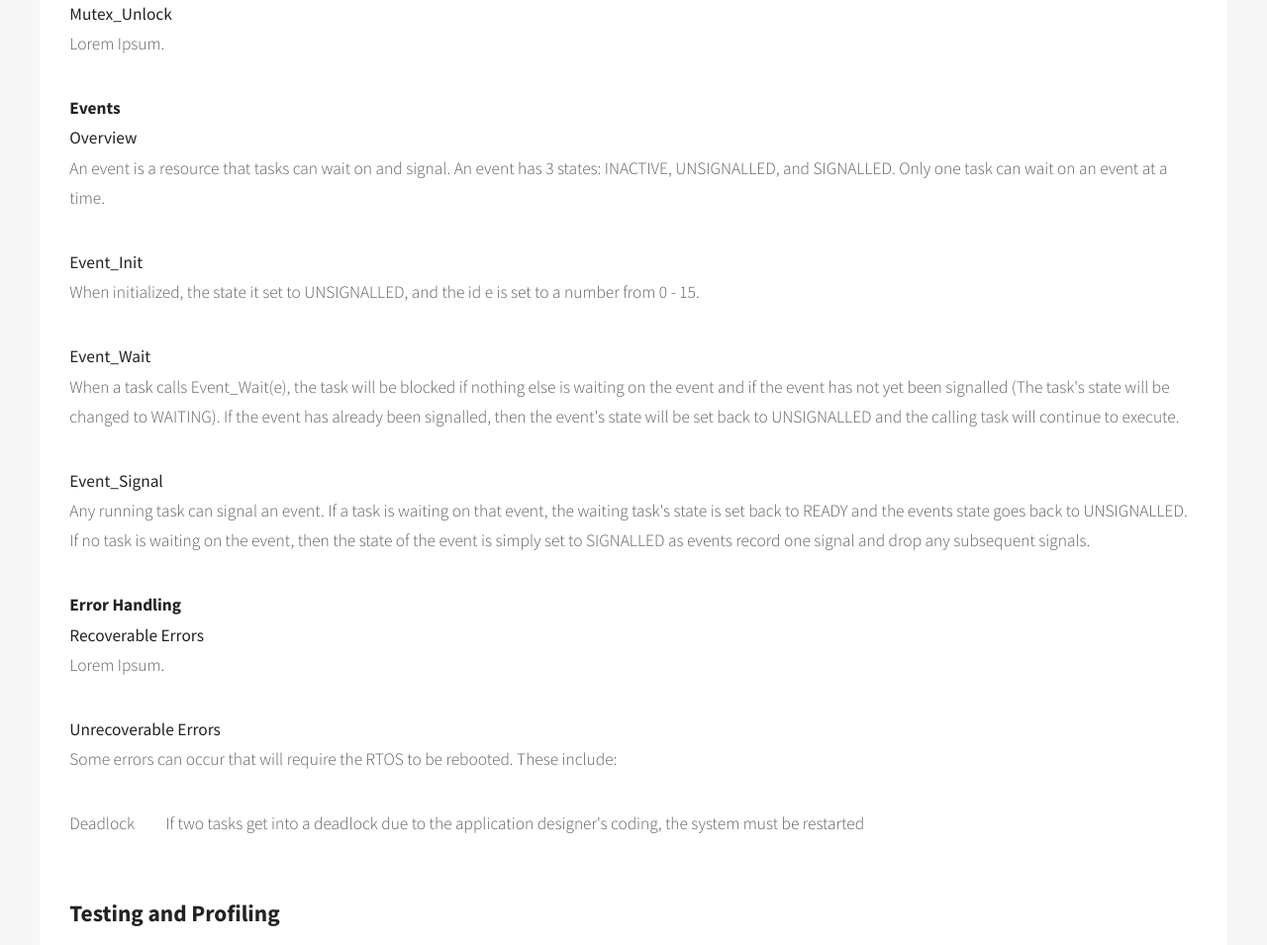
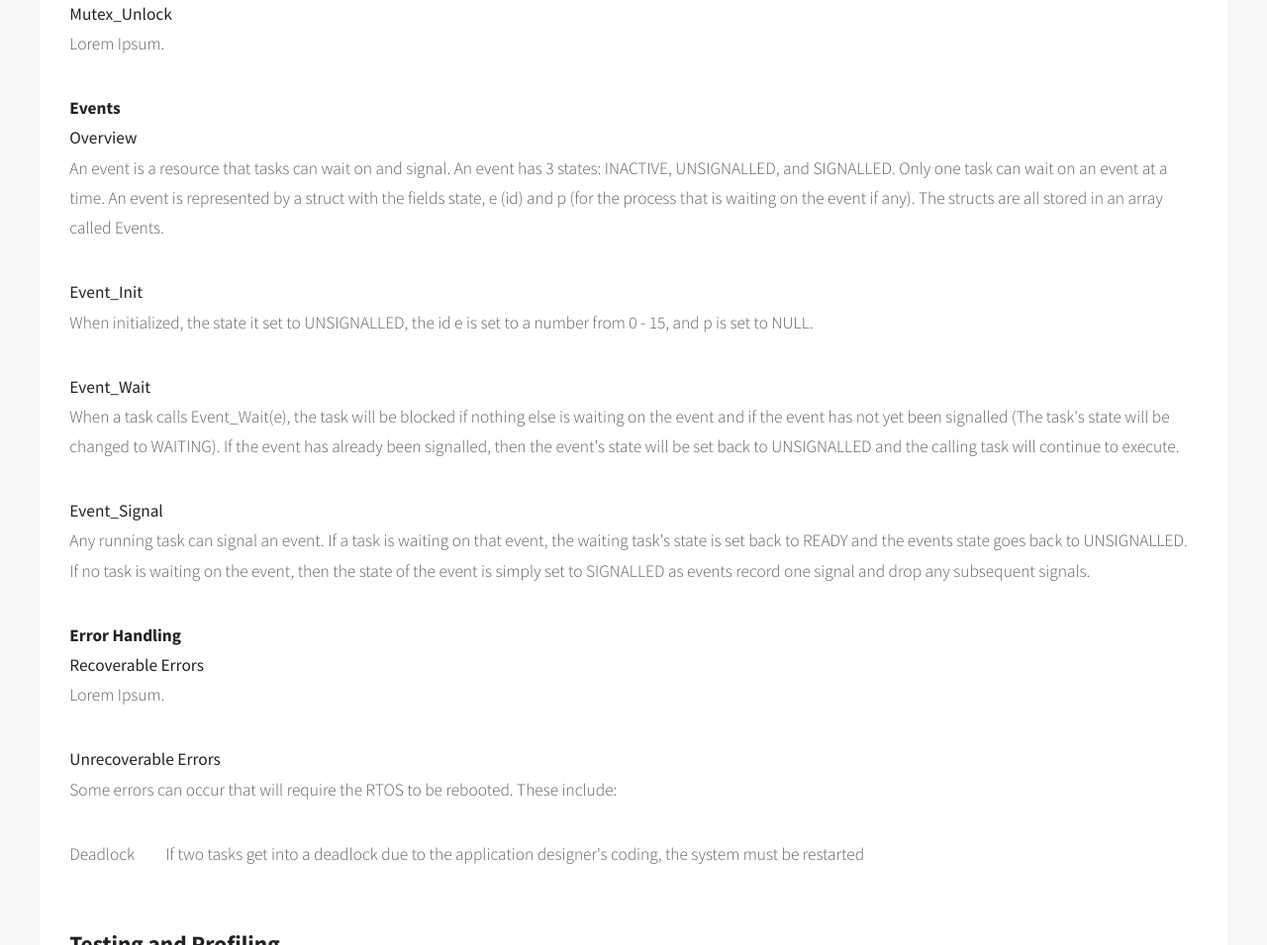
Before and after one commit to hkevgill/CSC460, a plain HTML site: page Website/project2.html in a window 1280 px wide. Shown: the part 4879-5834 px from the top of the page at 99% size. Drawn offline with Linux system fonts and the light colour scheme.

Commit message:
Finished events

```diff
--- a/Website/project2.html
+++ b/Website/project2.html
@@ -176,11 +176,11 @@
 									<h4>Events</h4>
 									<b>Overview</b>
 									<p>
-										An event is a resource that tasks can wait on and signal. An event has 3 states: INACTIVE, UNSIGNALLED, and SIGNALLED. Only one task can wait on an event at a time.
+										An event is a resource that tasks can wait on and signal. An event has 3 states: INACTIVE, UNSIGNALLED, and SIGNALLED. Only one task can wait on an event at a time. An event is represented by a struct with the fields state, e (id) and p (for the process that is waiting on the event if any). The structs are all stored in an array called Events.
 									</p>
                                     <b>Event_Init</b>
                                     <p>
-                                        When initialized, the state it set to UNSIGNALLED, and the id e is set to a number from 0 - 15.
+                                        When initialized, the state it set to UNSIGNALLED, the id e is set to a number from 0 - 15, and p is set to NULL.
                                     </p>
 									<b>Event_Wait</b>
 									<p>
```
